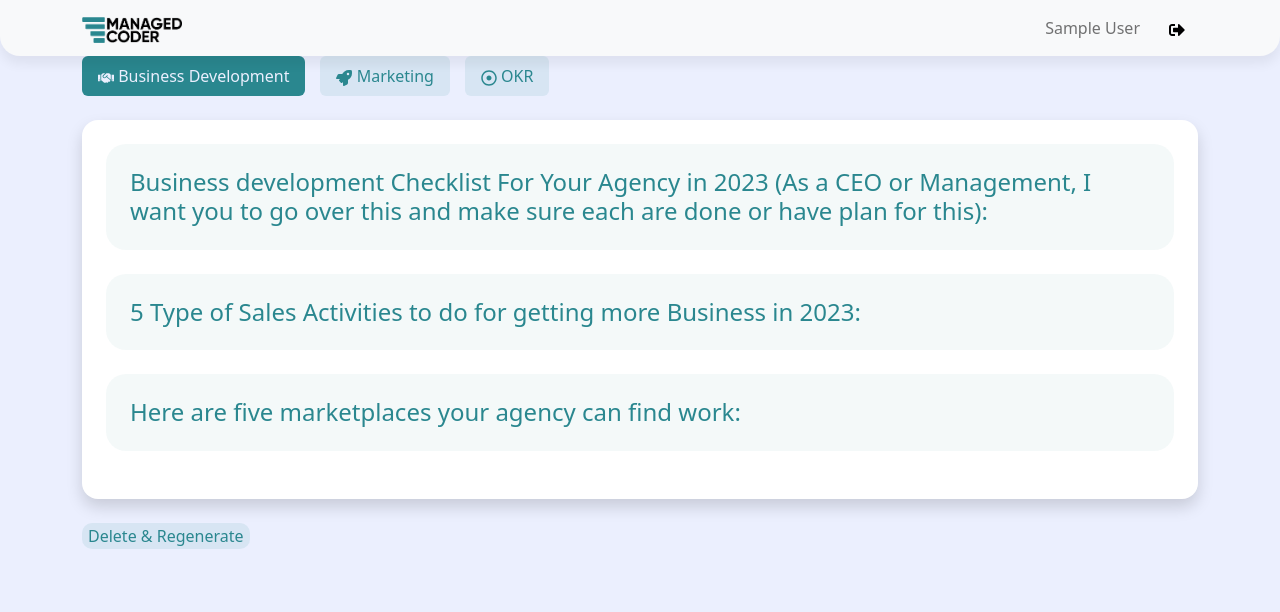
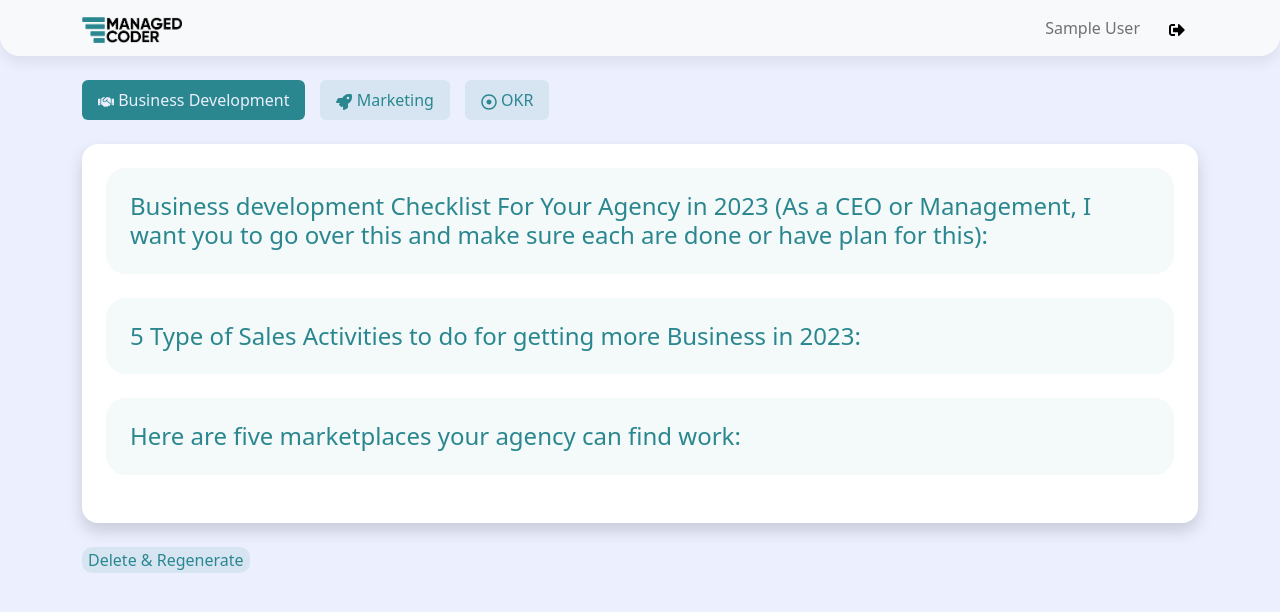
Before and after one commit to RedoneRony/Magic-Checklist-Frontend, a React (Create React App) app: page /db/result in a window 1280 px wide. Shown: the top 612 px of the page. Built offline with nearby package versions, Linux system fonts and the light colour scheme; no server answers; sample sign-in values are in the browser's storage.

Commit message:
update on showing data page

```diff
--- a/src/components/ShowingData/ShowingData.js
+++ b/src/components/ShowingData/ShowingData.js
@@ -131,7 +131,7 @@ function ShowingData() {
 
   return (
     <>
-      <div className="">
+      <div className="mt-4">
         <Tab.Container defaultActiveKey="businessDevelopment">
           <Row>
             <Col sm={12}>
```
